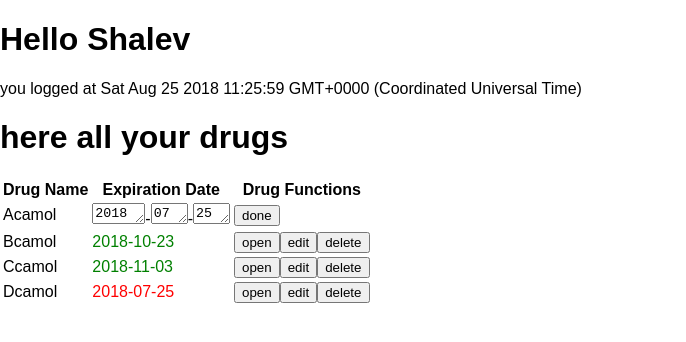
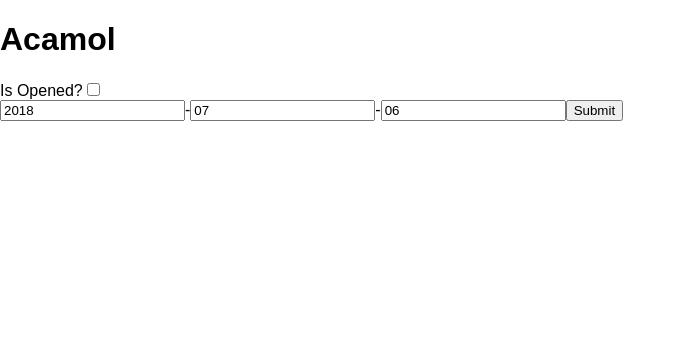
Before and after one commit to ShalevAbadi/PharmApp, a React (Create React App) app in the folder clientside/: page / in a window 1280 px wide. Shown: the top 342 px of the page, without its empty margins (0-686 px from the left). Built offline with nearby package versions, Linux system fonts and the light colour scheme.

Commit message:
updateClosedDrug not working

```diff
--- a/clientside/src/App.js
+++ b/clientside/src/App.js
@@ -1,6 +1,7 @@
 import React, { Component } from 'react';
 import './App.css';
 import { UserDrugs } from './userDrug.comp';
+import { UserDrugEdit } from './userDrugEdit.comp';
 
 class App extends Component {
   state = {
@@ -14,14 +15,15 @@
       { id: 6, name: 'Gcamol', daysAfterOpened: 180 }
     ],
     userDrugs: [
-      { id: 0, userName: 'userTest', drugName: 'Acamol', expirationDate: new Date(), isOpened: false, isDeleted: false, isEditing: true },
-      { id: 1, userName: 'userTest', drugName: 'Bcamol', expirationDate: new Date((new Date()).getTime() + (86400000 * 90)), isOpened: false, isDeleted: false, isEditing: false },
-      { id: 2, userName: 'userTest', drugName: 'Ccamol', expirationDate: new Date((new Date()).getTime() + (86400000 * 100)), isOpened: false, isDeleted: false, isEditing: false },
-      { id: 3, userName: 'userTest', drugName: 'Dcamol', expirationDate: new Date(), isOpened: false, isDeleted: false, isEditing: false }
+      { id: 0, userName: 'userTest', drugName: 'Acamol', closedExpirationDate: new Date(), dateOpened: new Date, isOpened: false, isDeleted: false, isEditing: true },
+      { id: 1, userName: 'userTest', drugName: 'Bcamol', closedExpirationDate: new Date((new Date()).getTime() + (86400000 * 90)), dateOpened: new Date, isOpened: false, isDeleted: false, isEditing: false },
+      { id: 2, userName: 'userTest', drugName: 'Ccamol', closedExpirationDate: new Date((new Date()).getTime() + (86400000 * 100)), dateOpened: null, isOpened: false, isDeleted: false, isEditing: false },
+      { id: 3, userName: 'userTest', drugName: 'Dcamol', closedExpirationDate: new Date(), dateOpened: null, isOpened: false, isDeleted: false, isEditing: false }
     ]
   }
 
   updateUserDrug = (newUserDrug) => {
+    alert('banana!!');
     let newUserDrugs = this.state.userDrugs.map((currentUserDrug) => {
       if (currentUserDrug.id === newUserDrug.id) {
         return newUserDrug;
@@ -42,17 +44,19 @@
   }
 
   onUserDrugOpened = (userDrugToOpen) => {
-    let daysAfterOpened = this.getDaysAfterOpened(userDrugToOpen.drugName);
-    let newUserDrug = { ...userDrugToOpen, expirationDate: this.getExpirationDate(userDrugToOpen.expirationDate, daysAfterOpened), isOpened: true }
+    let newUserDrug = { ...userDrugToOpen, dateOpened: new Date(), isOpened: true }
     this.updateUserDrug(newUserDrug);
   }
 
-  getExpirationDate(closedExpirationDate, daysAfterOpened) {
-    if (daysAfterOpened === Infinity) {
-      return closedExpirationDate;
+  getExpirationDateToShow = (userDrug) => {
+    let daysAfterOpened = this.getDaysAfterOpened(userDrug.drugName);
+    if (daysAfterOpened === Infinity || !userDrug.isOpened) {
+      return userDrug.closedExpirationDate;
     }
-    let newExp = new Date((new Date()).getTime() + (86400000 * daysAfterOpened))
-    return (closedExpirationDate <= newExp ? closedExpirationDate : newExp);
+    if (userDrug.isOpened) {
+      let openedExpirationDate = new Date(userDrug.dateOpened + (86400000 * daysAfterOpened));
+      return userDrug.closedExpirationDate <= openedExpirationDate ? userDrug.closedExpirationDate : openedExpirationDate;
+    }
   }
 
   getDaysAfterOpened = (drugToSearchName) => {
@@ -64,19 +68,21 @@
 
   render() {
     return (
-      <div>
+
+      <UserDrugEdit getExpirationToShow={this.getExpirationDateToShow} drugsEdited={this.updateUserDrug} drug={this.state.userDrugs[0]} />
+    );
+      {/*<div>
         <div className='user-welcome'>
           <h1>Hello {this.props.user.name}</h1>
           <p> you logged at {this.props.user.loggedAt.toString()}</p>
         </div>
         <div className='user-drugs'>
           <h1> here all your drugs</h1>
-          <UserDrugs userDrugsList={this.state.userDrugs} toggleDrugEdit= {this.onUserDrugEdit} drugEdited={this.updateUserDrug} drugOpened={this.onUserDrugOpened} drugDeleted={this.onUserDrugDeleted} />
+          <UserDrugs userDrugsList={this.state.userDrugs} getExpirationToShow={this.getExpirationDateToShow} userDrugsEdit={this.state.userDrugs} toggleDrugEdit={this.onUserDrugEdit} drugEdited={this.updateUserDrug} drugOpened={this.onUserDrugOpened} drugDeleted={this.onUserDrugDeleted} drug={this.state.userDrugs[0]} />
         </div>
         <div className='drugs-list'>
         </div>
-      </div>
-    );
+      </div>*/}
   }
 }
 
--- a/clientside/src/userDrug.comp.js
+++ b/clientside/src/userDrug.comp.js
@@ -1,8 +1,6 @@
 import * as React from 'react';
 import { UserDrugView } from './userDrugView.comp';
-import { UserDrugEdit } from './userDrugEdit.comp';
 export class UserDrugs extends React.Component {
-
 
     render() {
         return <table>
@@ -13,10 +11,7 @@
             </tr>
             {this.props.userDrugsList.map((userDrug) => {
                 if (!userDrug.isDeleted) {
-                    if (userDrug.isEditing) {
-                        return <UserDrugEdit drugEdited={this.props.drugEdited} drugOpened={this.props.drugOpened} drugDeleted={this.props.drugDeleted} drug={userDrug} />
-                    }
-                    return <UserDrugView toggleDrugEdit={this.props.toggleDrugEdit} drugOpened={this.props.drugOpened} drugDeleted={this.props.drugDeleted} drug={userDrug} />
+                    return <UserDrugView getExpirationToShow= {this.props.getExpirationToShow} toggleDrugEdit={this.props.toggleDrugEdit} drugOpened={this.props.drugOpened} drugDeleted={this.props.drugDeleted} drug={userDrug} />
                 }
                 return null;
             })}
--- a/clientside/src/userDrugEdit.comp.js
+++ b/clientside/src/userDrugEdit.comp.js
@@ -1,7 +1,17 @@
 import * as React from 'react';
-
+import { UserDrugEditDateOpened } from './userDrugEditDateOpened.comp';
+import { UserDrugEditDateClosed } from './userDrugEditDateClosed.comp';
 export class UserDrugEdit extends React.Component {
 
+    state = {
+        isOpened: this.props.drug.isOpened
+    }
+
+    showEditOpenedOrClosed() {
+        return this.state.isOpened ?
+            <UserDrugEditDateOpened drug={this.props.drug} drugEdited={this.props.drugEdited} /> :
+            <UserDrugEditDateClosed drug={this.props.drug} drugEdited={this.props.drugEdited} />;
+    }
     format2Digits(num) {
         return (num > 9 ? num : '0' + num)
     }
@@ -13,38 +23,29 @@
         return year + '-' + month + '-' + day;
     }
 
-    onDone = () => {
-        let id = this.props.drug.id;
-        let newExpirationDate = new Date(document.getElementById("yearInput" + id).value,
-            document.getElementById("monthInput" + id).value,
-            document.getElementById("dayInput" + id).value);
-        let newDrug = { ...this.props.drug, expirationDate: newExpirationDate, isOpened: false, isEditing: false };
-        this.props.drugEdited(newDrug);
+    toggleOpen = () => {
+        let val = !(this.state.isOpened);
+        this.setState({ isOpened: val });
+    }
+
+    showExpirationOrOpened = () => {
+        return (this.state.isOpened ? "Date Opened" : "Expiration Date");
     }
 
     render() {
-        let id = this.props.drug.id;
         return (
-                <tr>
-                    <td>{this.props.drug.drugName}</td>
-                    <td>
-                        <textarea id={"yearInput" + id} cols="4" rows="1">
-                            {this.props.drug.expirationDate.getFullYear()}
-                        </textarea>
-                        -
-                    <textarea id={"monthInput" + id} cols="2" rows="1">
-                            {this.format2Digits(this.props.drug.expirationDate.getMonth())}
-                        </textarea>
-                        -
-                    <textarea id={"dayInput" + id} cols="2" rows="1">
-                            {this.format2Digits(this.props.drug.expirationDate.getDate())}
-                        </textarea>
-
-                    </td>
-                    <td>
-                        <button onClick={this.onDone}>done</button>
-                    </td>
-                </tr>
+            <div>
+                <div>
+                    <h1>{this.props.drug.drugName}</h1>
+                </div>
+                <form>
+                    <label>
+                        Is Opened?
+                        <input type="checkbox" name="isOpened" value={this.state.isOpened} onClick={this.toggleOpen} />
+                    </label>
+                    {this.showEditOpenedOrClosed()}
+                </form>
+            </div >
         );
     }
 }
--- /dev/null
+++ b/clientside/src/userDrugEditDateClosed.comp.js
@@ -0,0 +1,54 @@
+import * as React from 'react';
+
+export class UserDrugEditDateClosed extends React.Component {
+
+    state = {
+        year: this.props.drug.closedExpirationDate.getFullYear(),
+        month: this.props.drug.closedExpirationDate.getMonth(),
+        day: this.props.drug.closedExpirationDate.getDay()
+    }
+
+    handleSubmit = () => {
+        let newClosedExpirationDate = new Date(this.state.year, this.state.month, this.state.day);
+        let oldUserDrug = this.props.drug;
+        let newUserDrug = { ...oldUserDrug, closedExpirationDate: newClosedExpirationDate, isOpened: false, isEditing: false };
+        //alert(newDrug.drugName + " --- " + newDrug.closedExpirationDate);
+        this.props.drugEdited(newUserDrug);
+    }
+
+    format2Digits(num) {
+        return (num > 9 ? num : '0' + num)
+    }
+
+    formatDate(date) {
+        let year = date.getFullYear();
+        let month = this.format2Digits(date.getMonth());
+        let day = this.format2Digits(date.getDate());
+        return year + '-' + month + '-' + day;
+    }
+
+    handleInputChange = (event) => {
+        let name = event.target.name;
+        this.setState({
+            [name]: event.target.value
+        })
+
+    }
+
+    render() {
+        return (
+            <div>
+                <form onSubmit={this.handleSubmit}>
+                    <label>
+                        <input type="number" name="year" cols="4" rows="1" defaultValue={this.state.year} onChange={this.handleInputChange} />
+                    </label>
+                    -
+                    <input type="number" name="month" cols="2" rows="1" defaultValue={this.format2Digits(this.state.month)} onChange={this.handleInputChange} />
+                    -
+                    <input type="number" name="day" cols="2" rows="1" defaultValue={this.format2Digits(this.state.day)} onChange={this.handleInputChange} />
+                    <input type="submit" value="Submit" />
+                </form>
+            </div >
+        );
+    }
+}
--- /dev/null
+++ b/clientside/src/userDrugEditDateOpened.comp.js
@@ -0,0 +1,40 @@
+import * as React from 'react';
+
+export class UserDrugEditDateOpened extends React.Component {
+
+    format2Digits(num) {
+        return (num > 9 ? num : '0' + num)
+    }
+
+    formatDate(date) {
+        let year = date.getFullYear();
+        let month = this.format2Digits(date.getMonth());
+        let day = this.format2Digits(date.getDate());
+        return year + '-' + month + '-' + day;
+    }
+
+    onEdited = () => {
+        let newDateOpened = new Date(document.getElementById("yearInput").value,
+            document.getElementById("monthInput").value,
+            document.getElementById("dayInput").value);
+        let newDrug = { ...this.props.drug, dateOpened: newDateOpened, isOpened: true, isEditing: false };
+        this.props.drugEdited(newDrug);
+    }
+
+    render() {
+        return (
+            <div>
+                <form>
+                    <label>
+                        <input type="text" id="yearInput" cols="4" rows="1" defaultValue={this.props.drug.dateOpened.getFullYear()} />
+                        -
+                        <input type="text" id="monthInput" cols="2" rows="1" defaultValue={this.format2Digits(this.props.drug.dateOpened.getMonth())} />
+                        -
+                         <input type="text" id="dayInput" cols="2" rows="1" defaultValue={this.format2Digits(this.props.drug.dateOpened.getDate())} />
+                    </label>
+                    <input type="submit" value="Submit" />
+                </form>
+            </div >
+        );
+    }
+}
--- a/clientside/src/userDrugView.comp.js
+++ b/clientside/src/userDrugView.comp.js
@@ -1,6 +1,10 @@
 import * as React from 'react';
 
 export class UserDrugView extends React.Component {
+
+    getExpirationToShow = () => {
+        return this.props.getExpirationToShow(this.props.drug);
+    }
 
     checkIfOpenButton = () => {
         if (!this.props.drug.isOpened) {
@@ -23,7 +27,7 @@
         this.props.drugOpened(this.props.drug);
     }
 
-    onEdit =() =>{
+    onEdit = () => {
         this.props.toggleDrugEdit(this.props.drug);
     }
 
@@ -32,7 +36,7 @@
     }
 
     checkExpired = () => {
-        return (this.props.drug.expirationDate <= new Date())
+        return (this.getExpirationToShow() <= new Date())
     }
 
     pickStyleColor = () => {
@@ -43,7 +47,7 @@
         return (
             <tr>
                 <td> {this.props.drug.drugName}</td>
-                <td style={this.pickStyleColor()}> {this.formatDate(this.props.drug.expirationDate)} </td>
+                <td style={this.pickStyleColor()}> {this.formatDate(this.getExpirationToShow())} </td>
                 <td>
                     {this.checkIfOpenButton()}
                     <button onClick={this.onEdit}>edit</button>
```
